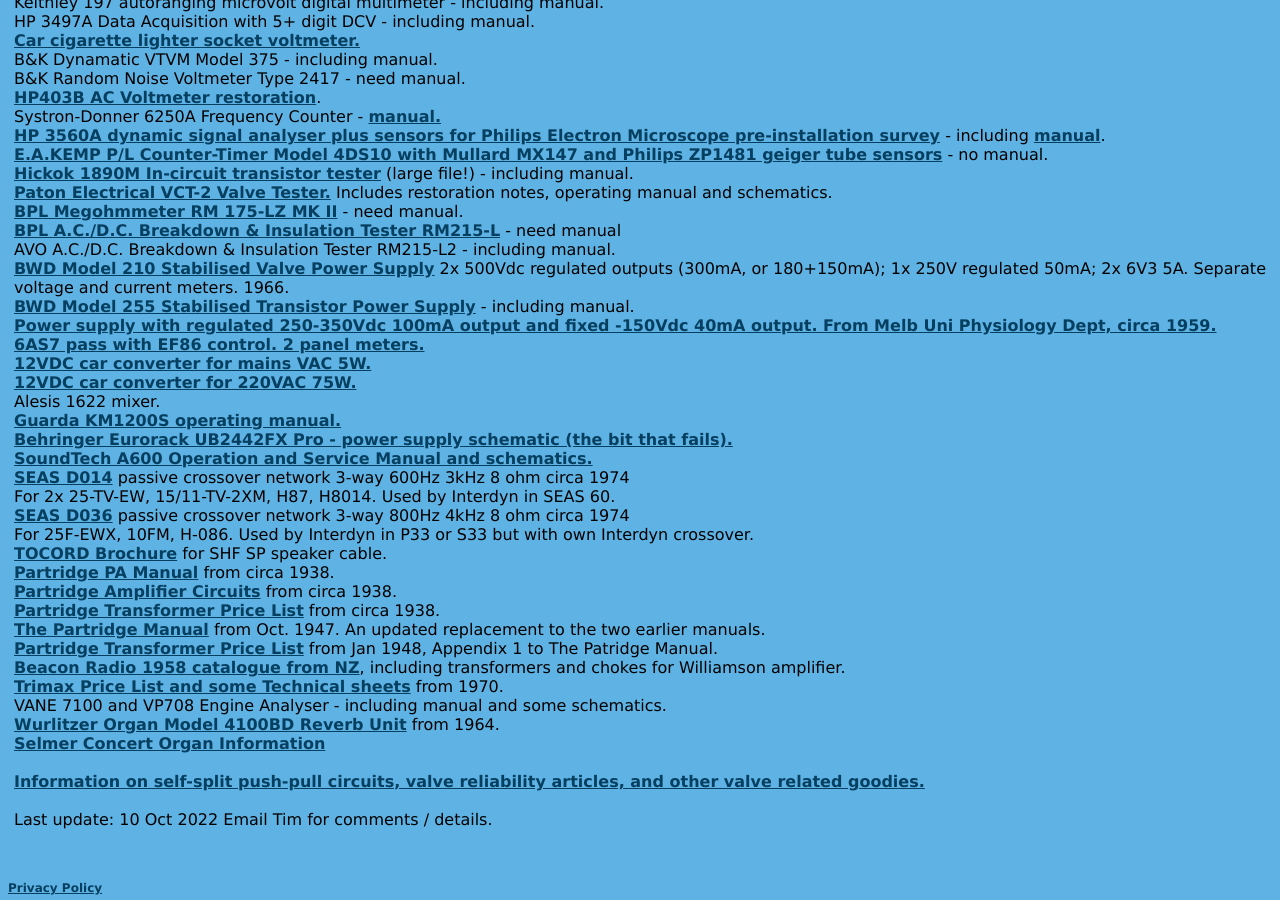
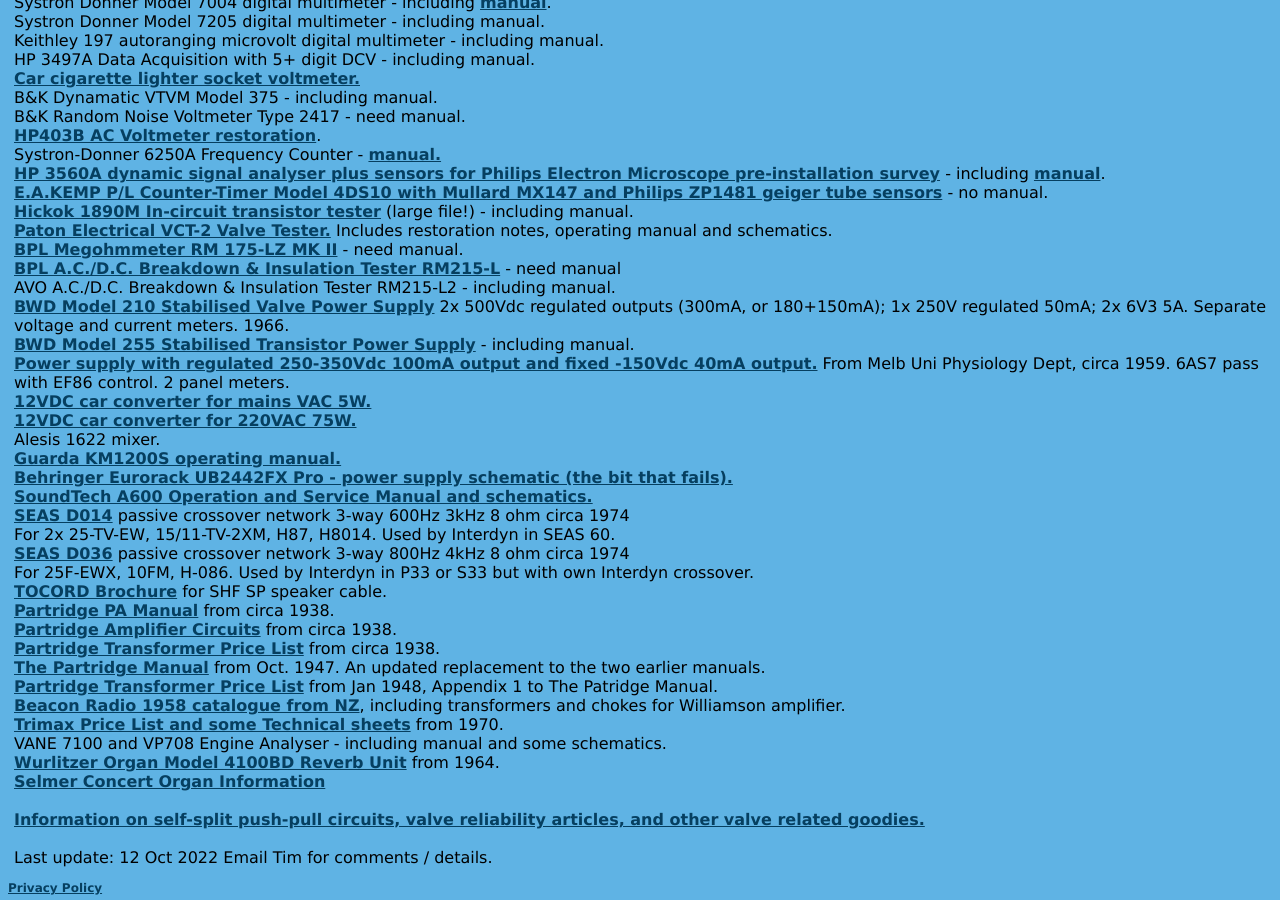
Before and after one commit to michael-robbins/michael-robbins.github.io, a Jekyll site: the page built from projects/amplifier.html, in a window 1280 px wide and 900 px high, scrolled down 3720 px. Built offline with Jekyll 4.4.1, drawn with Linux system fonts in a browser that asks for light colours; some of the changed text lies outside the part shown.

Commit message:
Update amplifier.html

```diff
--- a/projects/amplifier.html
+++ b/projects/amplifier.html
@@ -274,8 +277,8 @@
       <br />
       <a href="/static/Power Supply BWD 255.pdf">BWD Model 255 Stabilised Transistor Power Supply</a> - including manual.
       <br />
-       <a href="/static/Power Supply Melb Unit 1959.pdf">Power supply with regulated 250-350Vdc 100mA output and fixed -150Vdc 40mA output.  From Melb Uni Physiology Dept, circa 1959.  6AS7 pass with EF86 control.  2 panel meters.
-         <br />
+       <a href="/static/Power Supply Melb Unit 1959.pdf">Power supply with regulated 250-350Vdc 100mA output and fixed -150Vdc 40mA output.</a>  From Melb Uni Physiology Dept, circa 1959.  6AS7 pass with EF86 control.  2 panel meters.
+       <br />
       <a href="/static/Car charging converter.pdf">12VDC car converter for mains VAC 5W.</a>
       <br />
       <a href="/static/75W%20car%20inverter.pdf">12VDC car converter for 220VAC 75W.</a>
@@ -321,7 +324,7 @@
       <a href="/projects/Valve Info.html">Information on self-split push-pull circuits, valve reliability articles, and other valve related goodies.</a>
       <br />
       <br />
-      Last update: 10 Oct 2022
+      Last update: 12 Oct 2022
       Email Tim for comments / details.
       <br />
       <br />
```
Also changed, not shown: other parts of projects/amplifier.html (+3 -0 lines).
